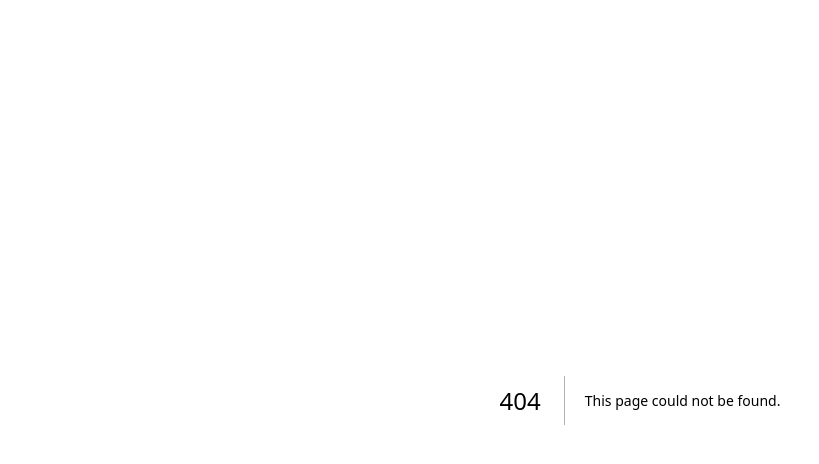
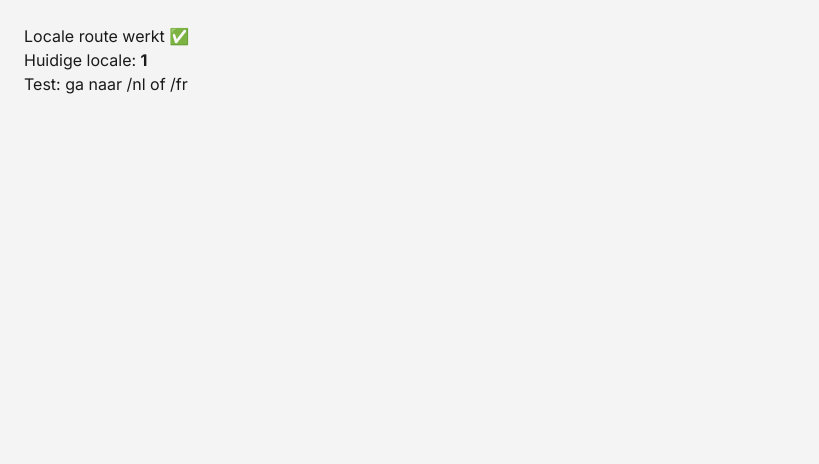
Before and after one commit to thepieter22-web/carpetz, a Next.js app: page /1 in a window 1280 px wide. Before the commit this address had no page. Shown: the top 464 px of the page, without its empty margins (0-819 px from the left). Built offline with nearby package versions, Linux system fonts and the light colour scheme.

Commit message:
Create page.tsx

```diff
--- /dev/null
+++ b/app/[locale]/page.tsx
@@ -0,0 +1,9 @@
+export default function LocaleHome({ params }: { params: { locale: string } }) {
+  return (
+    <main style={{ padding: 24 }}>
+      <h1>Locale route werkt ✅</h1>
+      <p>Huidige locale: <strong>{params.locale}</strong></p>
+      <p>Test: ga naar /nl of /fr</p>
+    </main>
+  );
+}
```
